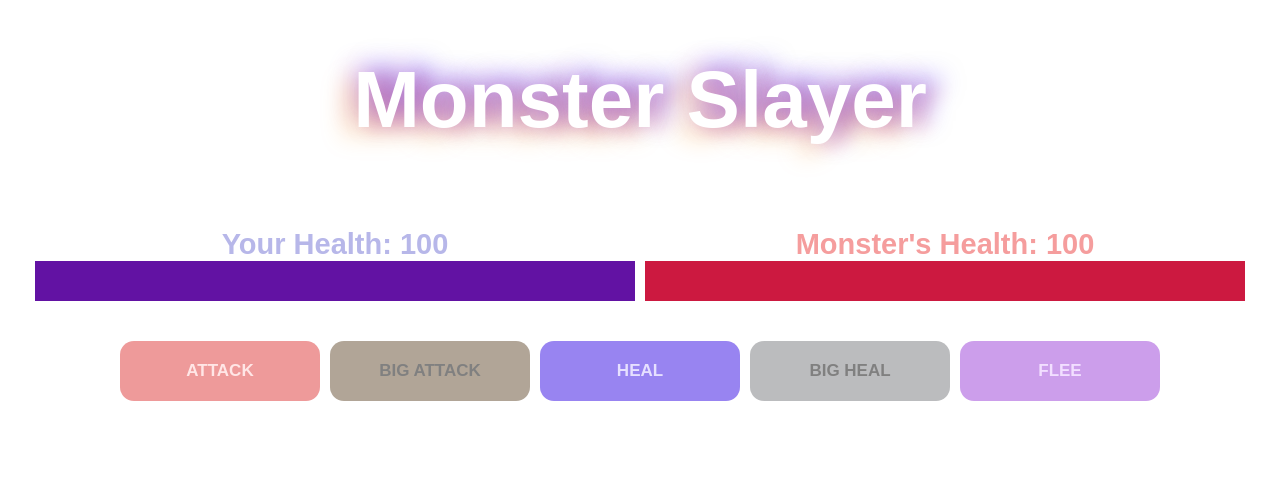
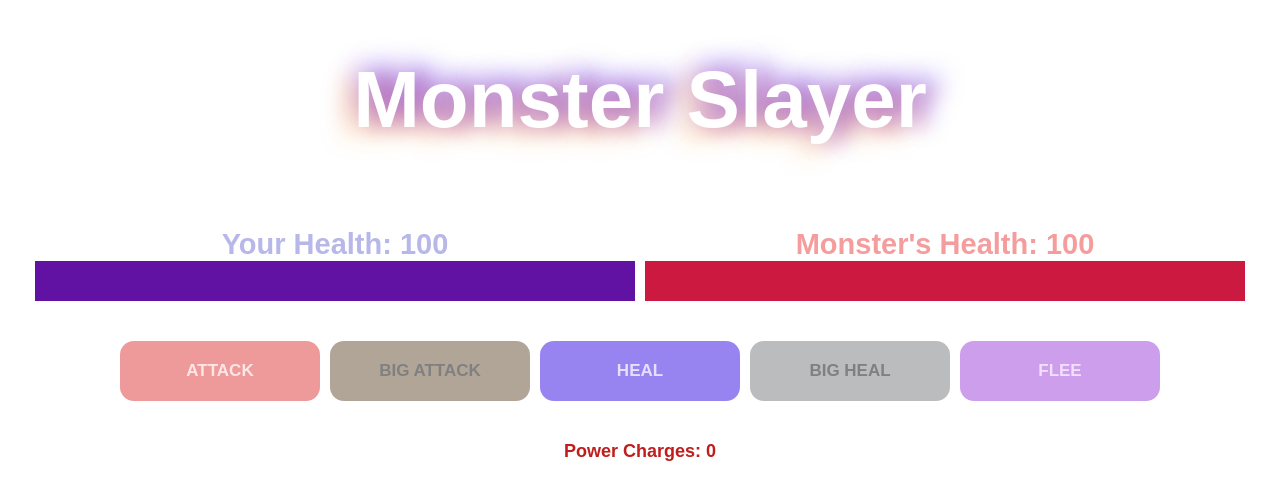
Before and after one commit to MikkoPet/angularSlayer, an Angular app in the folder angular-slayer/: page / in a window 1280 px wide. Both pictures are taken after a click on the button "START GAME". Shown: the top 500 px of the page. Built offline with nearby package versions, Linux system fonts and the light colour scheme.

Commit message:
feat: display current charges held by player

```diff
--- a/angular-slayer/src/app/app.component.css
+++ b/angular-slayer/src/app/app.component.css
@@ -15,3 +15,9 @@ section {
     margin-top: 5vh;
     margin-bottom: 5vh;
 }
+
+p {
+    font-size: 1.8rem;
+    font-weight: bold;
+    color: rgb(192, 29, 29);
+}
--- a/angular-slayer/src/app/app.component.html
+++ b/angular-slayer/src/app/app.component.html
@@ -11,3 +11,4 @@
   <app-player-special-heal-button></app-player-special-heal-button>
   <app-player-flee-button></app-player-flee-button>
 </section>
+<p [hidden]="gameHandlerService.gameOff"> Power Charges: {{gameHandlerService.Charges}} </p>
--- a/angular-slayer/src/app/app.component.ts
+++ b/angular-slayer/src/app/app.component.ts
@@ -1,4 +1,4 @@
-import { Component } from '@angular/core';
+import { Component, inject } from '@angular/core';
 import { RouterOutlet } from '@angular/router';
 import { PlayerHealthBarComponent } from './player-health-bar/player-health-bar.component';
 import { MonsterHealthBarComponent } from './monster-health-bar/monster-health-bar.component';
@@ -28,5 +28,6 @@ import { PlayerSpecialHealComponent } from './player-special-heal/player-special
   styleUrl: './app.component.css'
 })
 export class AppComponent {
+  gameHandlerService = inject(GameHandlerService);
   title = 'angular-slayer';
 }
```
